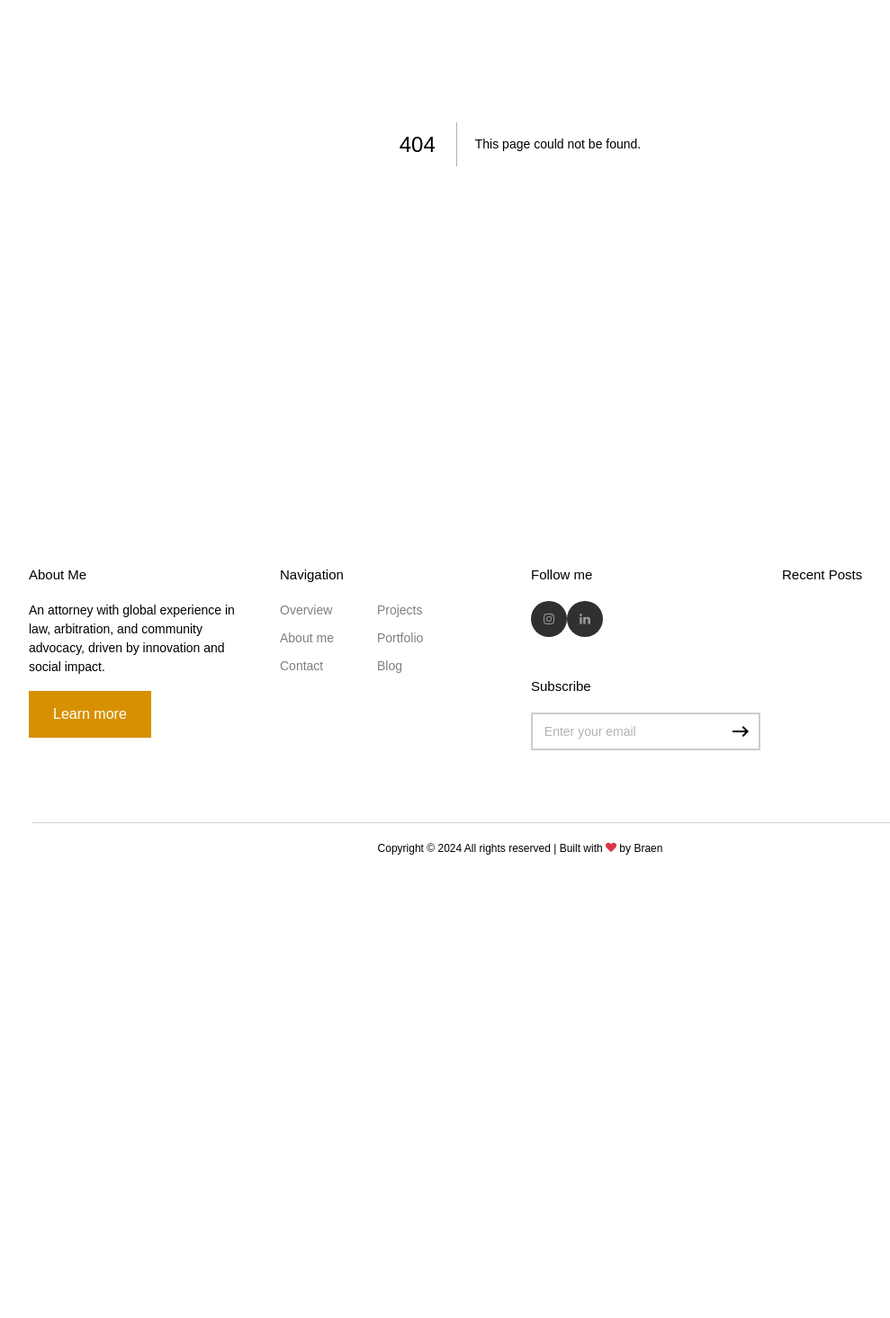
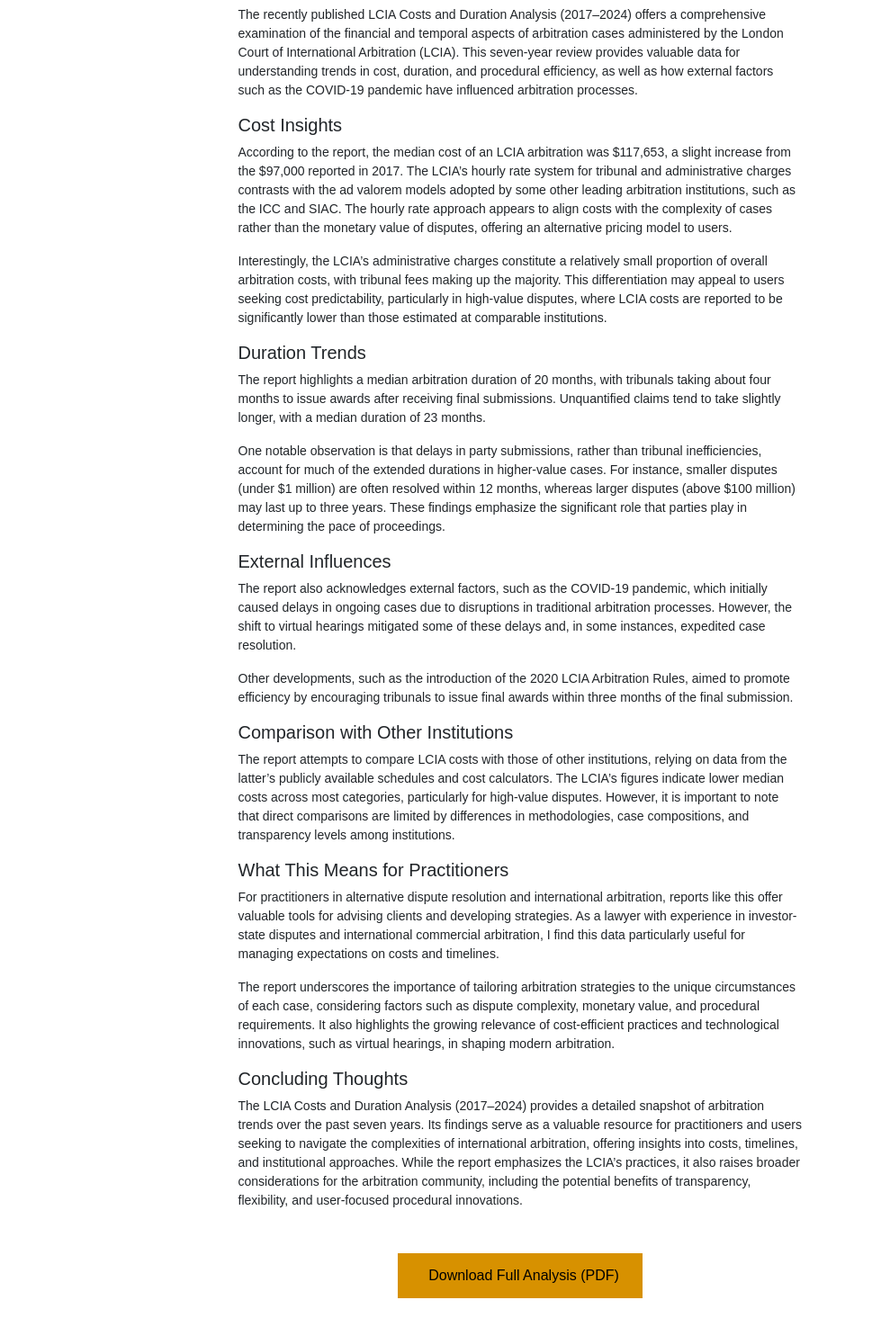
Before and after one commit to kiidbrian/vicky-portfolio, a Next.js app: page /blog/lcia-costs-and-duration-analysis in a window 1280 px wide. Before the commit this address had no page. Shown: the part 240-1705 px from the top of the page at 90% size, without its empty margins (62-1051 px from the left). Before the commit the page ends 1262 px from the top, so only its background shows below. Built offline with nearby package versions, Linux system fonts and the light colour scheme.

Commit message:
add blog

```diff
--- a/public/css/style.css
+++ b/public/css/style.css
@@ -2901,3 +2901,14 @@
 .project-card:hover .read-more {
   text-decoration: underline;
 }
+
+.pdf-section {
+  padding: 1.5rem;
+  background: rgba(255, 255, 255, 0.05);
+  border-radius: 8px;
+  text-align: center;
+}
+
+.btn i {
+  font-size: 1.2rem;
+}
--- /dev/null
+++ b/src/app/blog/lcia-costs-and-duration-analysis/page.tsx
@@ -0,0 +1,141 @@
+export default function LCIA() {
+  return (
+    <div className="section sec-intro">
+      <div className="v-line"></div>
+      <div className="container">
+        <div className="row">
+          <div className="col-lg-7 mx-auto">
+            <div className="content" data-aos="fade-up">
+              <div className="v-line"></div>
+              <h2 className="heading mb-5">
+                Examining the LCIA Costs and Duration Analysis (2017–2024)
+              </h2>
+
+              <p>
+                The recently published LCIA Costs and Duration Analysis
+                (2017–2024) offers a comprehensive examination of the financial
+                and temporal aspects of arbitration cases administered by the
+                London Court of International Arbitration (LCIA). This
+                seven-year review provides valuable data for understanding
+                trends in cost, duration, and procedural efficiency, as well as
+                how external factors such as the COVID-19 pandemic have
+                influenced arbitration processes.
+              </p>
+              <h5>Cost Insights</h5>
+              <p>
+                According to the report, the median cost of an LCIA arbitration
+                was $117,653, a slight increase from the $97,000 reported in
+                2017. The LCIA’s hourly rate system for tribunal and
+                administrative charges contrasts with the ad valorem models
+                adopted by some other leading arbitration institutions, such as
+                the ICC and SIAC. The hourly rate approach appears to align
+                costs with the complexity of cases rather than the monetary
+                value of disputes, offering an alternative pricing model to
+                users.
+              </p>
+
+              <p>
+                Interestingly, the LCIA’s administrative charges constitute a
+                relatively small proportion of overall arbitration costs, with
+                tribunal fees making up the majority. This differentiation may
+                appeal to users seeking cost predictability, particularly in
+                high-value disputes, where LCIA costs are reported to be
+                significantly lower than those estimated at comparable
+                institutions.
+              </p>
+              <h5>Duration Trends</h5>
+              <p>
+                The report highlights a median arbitration duration of 20
+                months, with tribunals taking about four months to issue awards
+                after receiving final submissions. Unquantified claims tend to
+                take slightly longer, with a median duration of 23 months.
+              </p>
+              <p>
+                One notable observation is that delays in party submissions,
+                rather than tribunal inefficiencies, account for much of the
+                extended durations in higher-value cases. For instance, smaller
+                disputes (under $1 million) are often resolved within 12 months,
+                whereas larger disputes (above $100 million) may last up to
+                three years. These findings emphasize the significant role that
+                parties play in determining the pace of proceedings.
+              </p>
+              <h5>External Influences</h5>
+              <p>
+                The report also acknowledges external factors, such as the
+                COVID-19 pandemic, which initially caused delays in ongoing
+                cases due to disruptions in traditional arbitration processes.
+                However, the shift to virtual hearings mitigated some of these
+                delays and, in some instances, expedited case resolution.
+              </p>
+              <p>
+                Other developments, such as the introduction of the 2020 LCIA
+                Arbitration Rules, aimed to promote efficiency by encouraging
+                tribunals to issue final awards within three months of the final
+                submission.
+              </p>
+              <h5>Comparison with Other Institutions</h5>
+              <p>
+                The report attempts to compare LCIA costs with those of other
+                institutions, relying on data from the latter’s publicly
+                available schedules and cost calculators. The LCIA’s figures
+                indicate lower median costs across most categories, particularly
+                for high-value disputes. However, it is important to note that
+                direct comparisons are limited by differences in methodologies,
+                case compositions, and transparency levels among institutions.
+              </p>
+              <h5>What This Means for Practitioners</h5>
+              <p>
+                For practitioners in alternative dispute resolution and
+                international arbitration, reports like this offer valuable
+                tools for advising clients and developing strategies. As a
+                lawyer with experience in investor-state disputes and
+                international commercial arbitration, I find this data
+                particularly useful for managing expectations on costs and
+                timelines.
+              </p>
+              <p>
+                The report underscores the importance of tailoring arbitration
+                strategies to the unique circumstances of each case, considering
+                factors such as dispute complexity, monetary value, and
+                procedural requirements. It also highlights the growing
+                relevance of cost-efficient practices and technological
+                innovations, such as virtual hearings, in shaping modern
+                arbitration.
+              </p>
+
+              <h5>Concluding Thoughts</h5>
+              <p>
+                The LCIA Costs and Duration Analysis (2017–2024) provides a
+                detailed snapshot of arbitration trends over the past seven
+                years. Its findings serve as a valuable resource for
+                practitioners and users seeking to navigate the complexities of
+                international arbitration, offering insights into costs,
+                timelines, and institutional approaches. While the report
+                emphasizes the LCIA’s practices, it also raises broader
+                considerations for the arbitration community, including the
+                potential benefits of transparency, flexibility, and
+                user-focused procedural innovations.
+              </p>
+
+              <div className="pdf-section mt-4 mb-5">
+                <a
+                  href="/pdfs/lcia.pdf"
+                  target="_blank"
+                  rel="noopener noreferrer"
+                  className="btn btn-primary d-inline-flex align-items-center"
+                >
+                  <i className="bi bi-file-pdf me-2"></i>
+                  Download Full Analysis (PDF)
+                </a>
+              </div>
+
+              {/* <a href="/blog" className="read-more">
+                Back to Blog
+              </a> */}
+            </div>
+          </div>
+        </div>
+      </div>
+    </div>
+  );
+}
--- /dev/null
+++ b/src/app/blog/page.tsx
@@ -0,0 +1,3 @@
+export default function Blog() {
+  return <div>My Blog</div>;
+}
--- a/src/app/components/footer/Footer.tsx
+++ b/src/app/components/footer/Footer.tsx
@@ -92,12 +92,14 @@
           <div className="col-md-6 col-lg-3 pl-lg-5">
             <div className="widget">
               <h3 className="widget-heading">Recent Posts</h3>
-              {/* <ul className="list-unstyled footer-blog-entry">
+              <ul className="list-unstyled footer-blog-entry">
                 <li>
-                  <span className="d-block date">May 3, 2020</span>
-                  <a href="#">There live the Blind Texts</a>
+                  <span className="d-block date">December 31, 2024</span>
+                  <Link href="/blog/lcia-costs-and-duration-analysis">
+                    Examining the LCIA Costs and Duration Analysis (2017–2024)
+                  </Link>
                 </li>
-                <li>
+                {/* <li>
                   <span className="d-block date">May 3, 2020</span>
                   <a href="#">Separated they live in Bookmarksgrove right</a>
                 </li>
@@ -108,8 +110,8 @@
                 <li>
                   <span className="d-block date">May 3, 2020</span>
                   <a href="#">Large Language Ocean</a>
-                </li>
-              </ul> */}
+                </li> */}
+              </ul>
             </div>
           </div>
         </div>
--- a/src/app/components/header/Header.tsx
+++ b/src/app/components/header/Header.tsx
@@ -28,6 +28,11 @@
               <li className={isActive("/")}>
                 <Link href="/" className="">
                   Home
+                </Link>
+              </li>
+              <li className={isActive("/about")}>
+                <Link href="/about" className="">
+                  About
                 </Link>
               </li>
               <li className={`has-children ${isActive("/projects")}`}>
@@ -65,11 +70,6 @@
                   Services
                 </Link>
               </li> */}
-              <li className={isActive("/about")}>
-                <Link href="/about" className="">
-                  About
-                </Link>
-              </li>
               <li className={isActive("/contact")}>
                 <Link href="/contact" className="">
                   Contact
```
Also changed, not shown: 1 other file (tests, documents, lock files or other folders).
